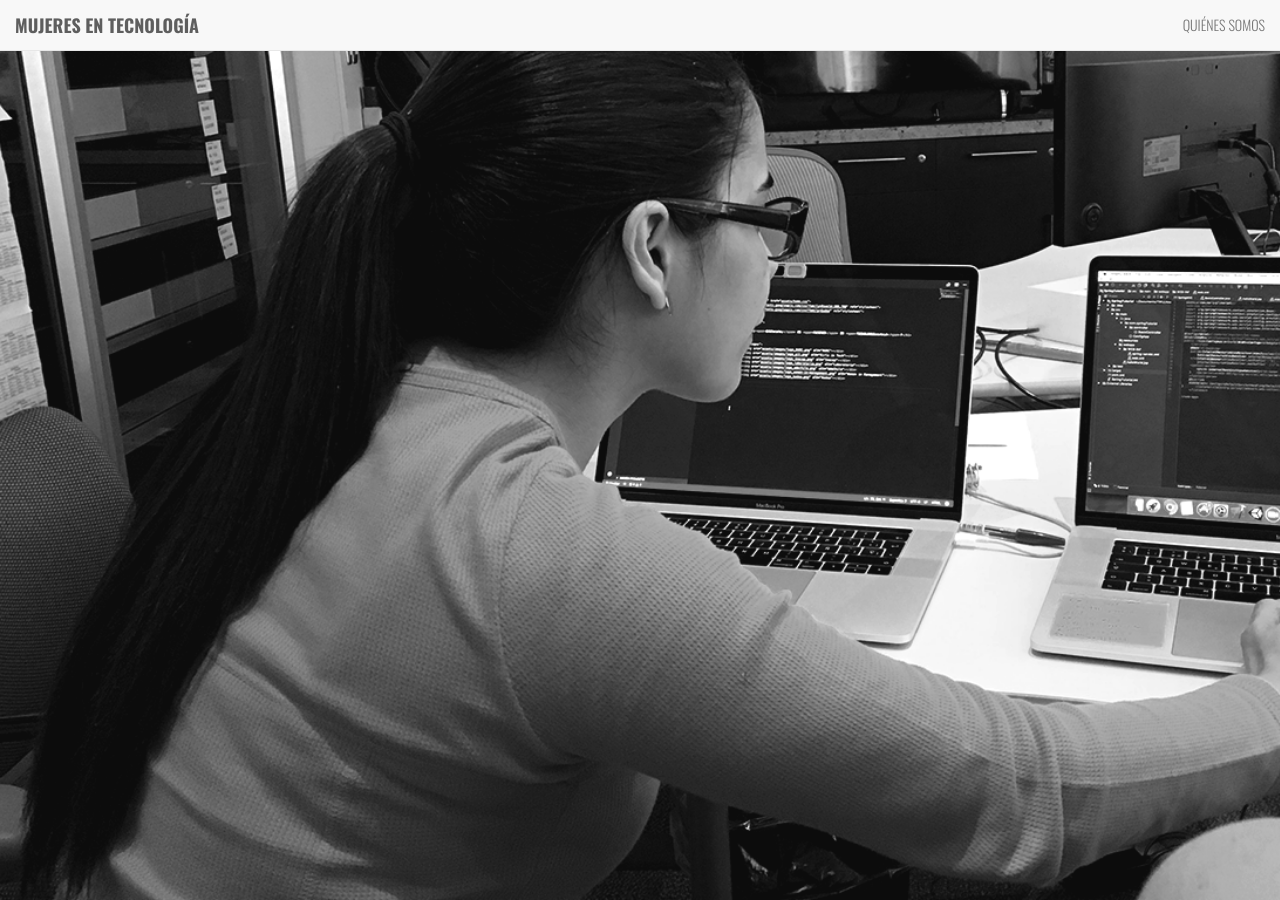
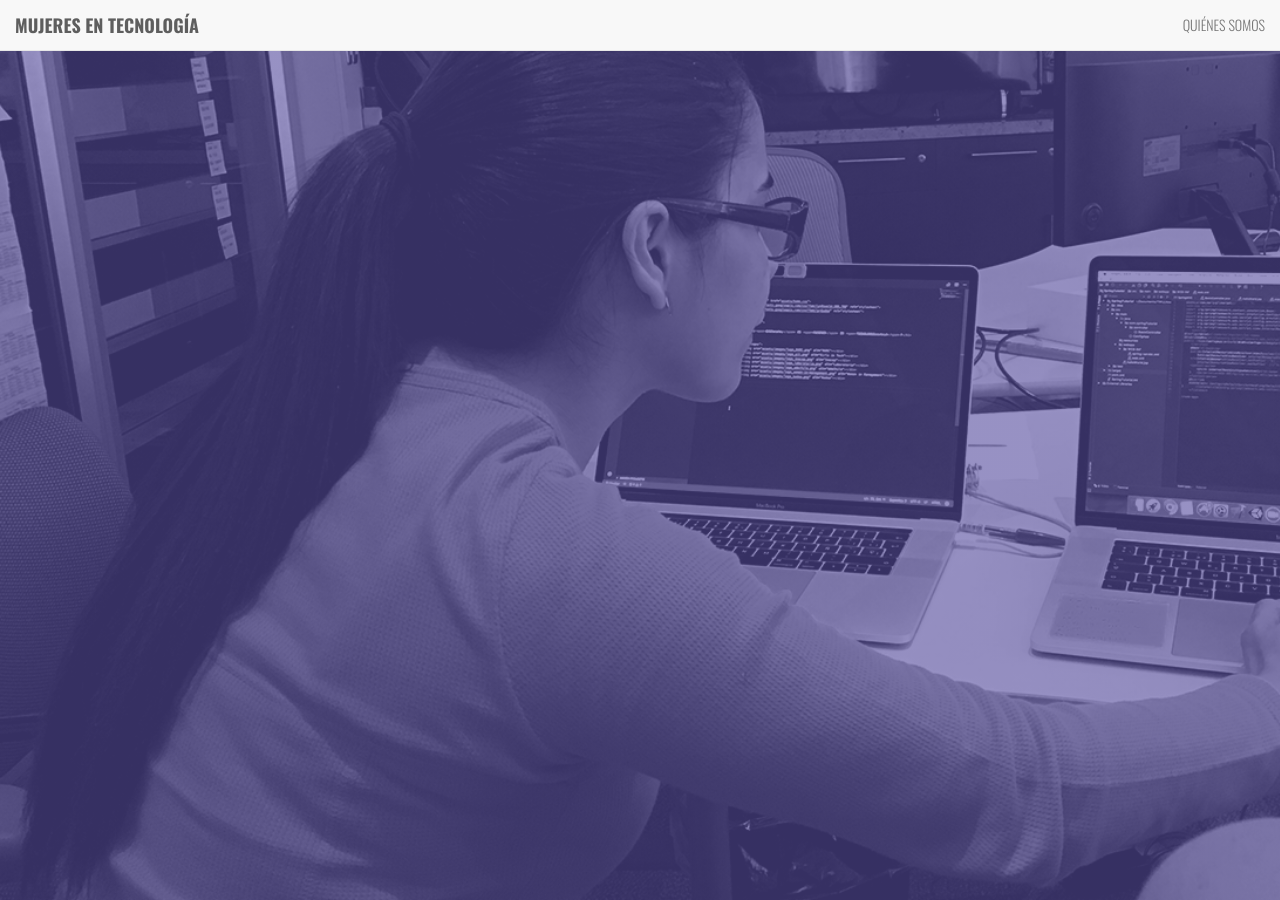
Before and after one commit to mujeresentecnologia/portal, a Jekyll site: the page built from index.md, in a window 1280 px wide and 900 px high. Built offline with Jekyll 4.4.1, drawn with Linux system fonts in a browser that asks for light colours.

Commit message:
[#20] Adding colour to banner image

```diff
--- a/_layouts/home.html
+++ b/_layouts/home.html
@@ -13,13 +13,13 @@
   <div class="container">
     <div class="row">
       <div class="col-xs-10 col-md-10 col-xs-offset-1 col-md-offset-1">
+        <div class="met_content">
         <div>
           <h1>&iquest;
             <span>QU&Eacute;</span> ES
             <span>MUJERES</span> EN
             <span>TECNOLOG&Iacute;A</span>?</h1>
         </div>
-        <div class="met_content">
           {{ content }}
         </div>
         <div class="met_logos">
--- a/assets/home.css
+++ b/assets/home.css
@@ -24,7 +24,12 @@ h1 span {
 }
 
 .met_banner {
-    background-image: url("images/banner_met.png");
+    background:
+        linear-gradient(
+              rgba(82, 72, 156, 0.6),
+              rgba(82, 72, 156, 0.6)
+            ),
+         url("images/banner_met.png");
     background-size: cover;
     background-repeat: no-repeat;
     height: 100vh;
--- a/assets/main.css
+++ b/assets/main.css
@@ -5,7 +5,6 @@ html {
 
 body {
    margin:0 0 4em 0;
-   padding: 0;
    height:100%;
    font-family: 'Gudea', sans-serif;
 
@@ -29,6 +28,7 @@ footer {
 }
 
 .met_content {
+  padding: 4em 0 0 0;
   font-family: 'Gudea', sans-serif;
 }
 
```
